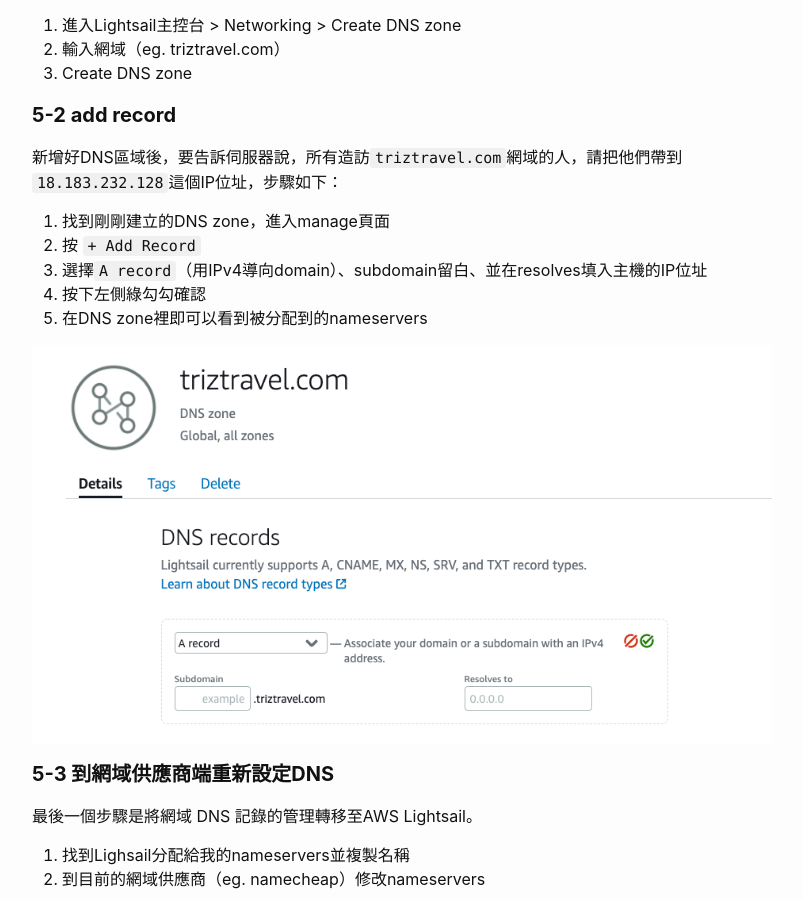
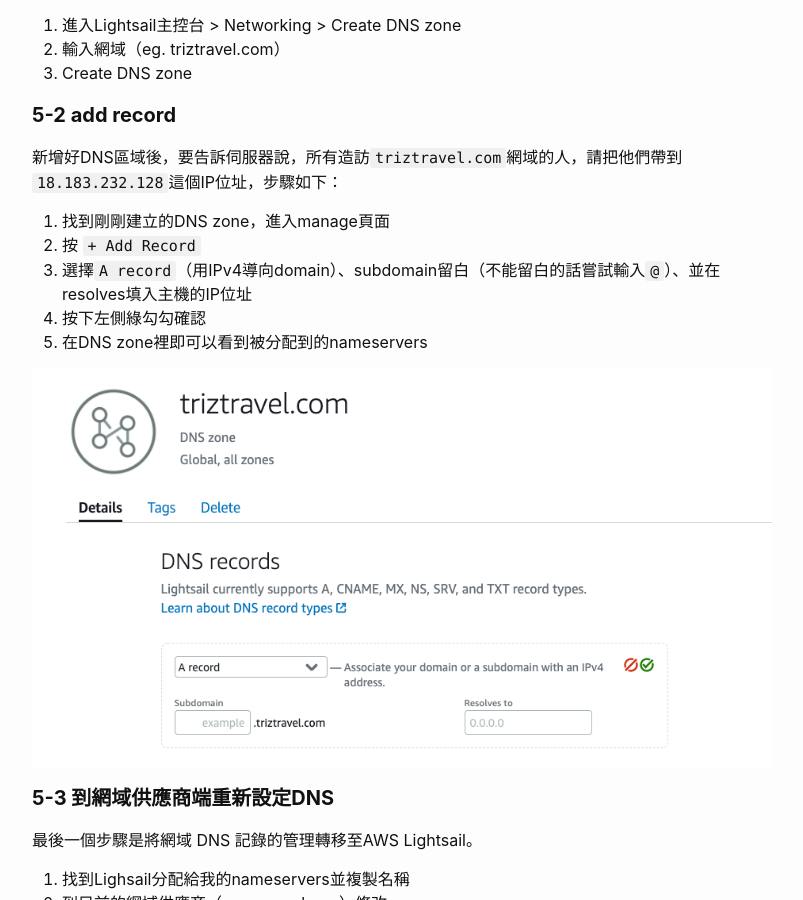
Before and after one commit to yunchipang/yunchipang.github.io, a Jekyll site: the page built from _posts/2021-07-01-how-to-migrate-a-wordpress-site.md, in a window 1280 px wide and 900 px high, scrolled down 4476 px. Shown: the whole window, without its empty margins (238-1041 px from the left). Built offline with Jekyll 4.4.1, drawn with Linux system fonts in a browser that asks for light colours.

Commit message:
edit _posts/2021-07-01-how-to-migrate-a-wordpress-site.md

```diff
--- a/_posts/2021-07-01-how-to-migrate-a-wordpress-site.md
+++ b/_posts/2021-07-01-how-to-migrate-a-wordpress-site.md
@@ -108,7 +108,7 @@
 
  1. 找到剛剛建立的DNS zone，進入manage頁面
  2. 按 `+ Add Record`
- 3. 選擇`A record`（用IPv4導向domain）、subdomain留白、並在resolves填入主機的IP位址
+ 3. 選擇`A record`（用IPv4導向domain）、subdomain留白（不能留白的話嘗試輸入`@`）、並在resolves填入主機的IP位址
  4. 按下左側綠勾勾確認
  5. 在DNS zone裡即可以看到被分配到的nameservers
 
```
